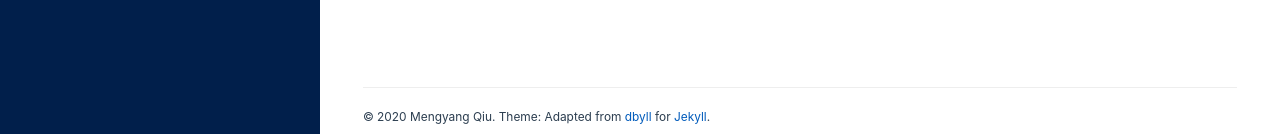
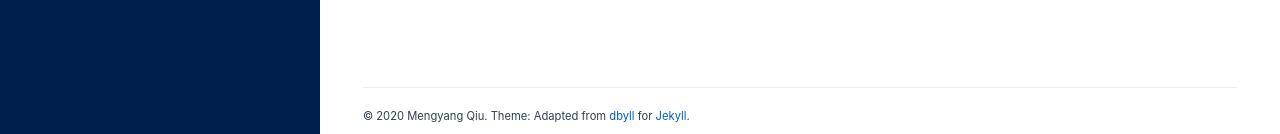
Before and after one commit to mengyangq/mengyangq.github.io, a Jekyll site: the page built from index.html, in a window 1280 px wide and 900 px high, scrolled down 615 px. Shown: the part 763-897 px from the top of the window. Built offline with Jekyll 4.4.1, drawn with Linux system fonts in a browser that asks for light colours; nearby versions of some CDN libraries; a style sheet for code colours, icons or effects is not loaded.

Commit message:
Wed Sep 30 23:54:10 EDT 2020

```diff
--- a/_includes/default.html
+++ b/_includes/default.html
@@ -156,7 +156,7 @@
 
       <footer>
         <hr />
-        <p style="font-size: 85%">
+        <p style="font-size: 80%">
           &copy; {{ site.time | date: '%Y' }} {{ site.author.name }}. Theme:
           Adapted from
           <a href="https://github.com/dbtek/dbyll">dbyll</a> for
```
